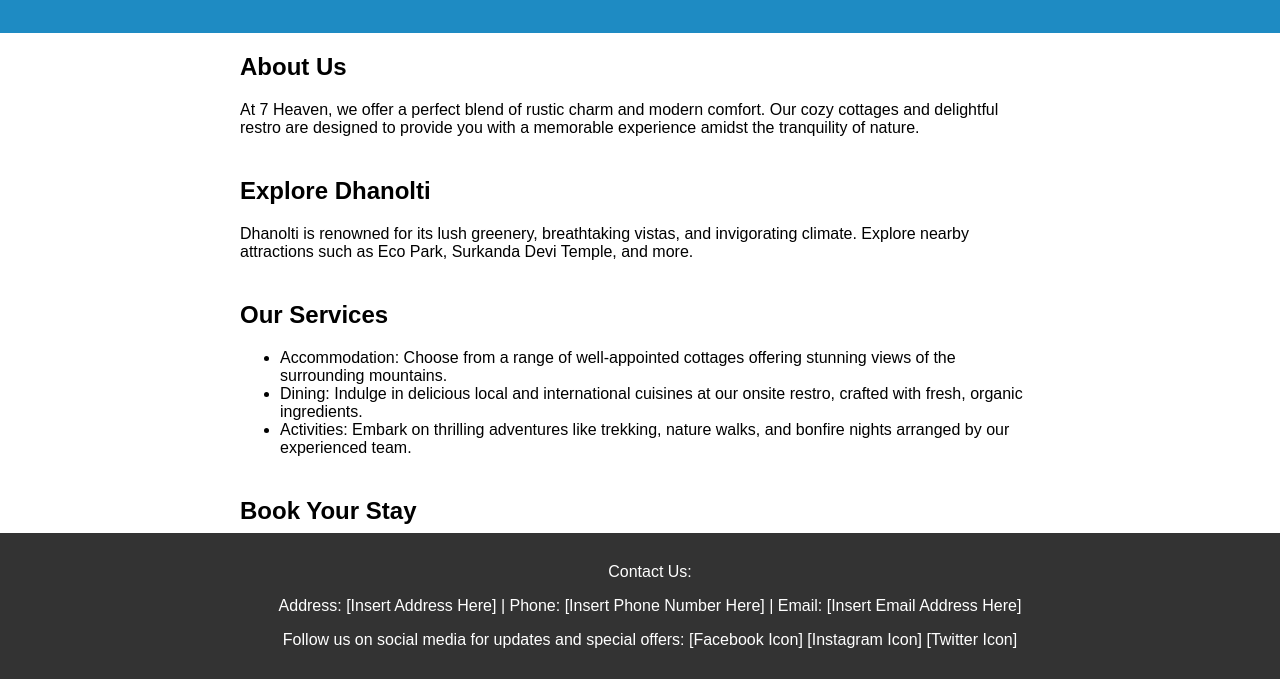
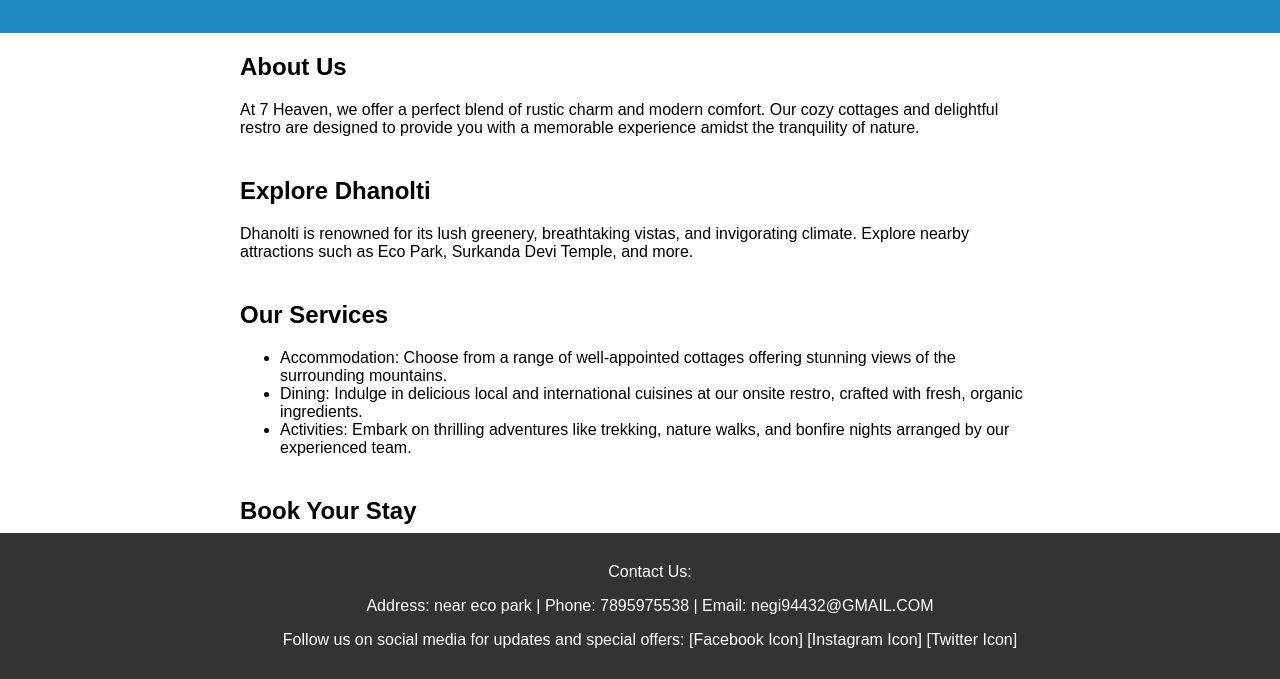
Before and after one commit to MNMANISHNEGI/my-first-static-web-app, a website: page index.html in a window 1280 px wide. Shown: the part 121-800 px from the top of the page. Drawn offline with Linux system fonts and the light colour scheme.

Commit message:
Update index.html

```diff
--- a/index.html
+++ b/index.html
@@ -72,7 +72,7 @@
     <footer class="footer">
         <div class="container">
             <p>Contact Us:</p>
-            <p>Address: [Insert Address Here] | Phone: [Insert Phone Number Here] | Email: [Insert Email Address Here]</p>
+            <p>Address: near eco park | Phone: 7895975538 | Email: negi94432@GMAIL.COM</p>
             <p>Follow us on social media for updates and special offers: [Facebook Icon] [Instagram Icon] [Twitter Icon]</p>
         </div>
     </footer>
```
